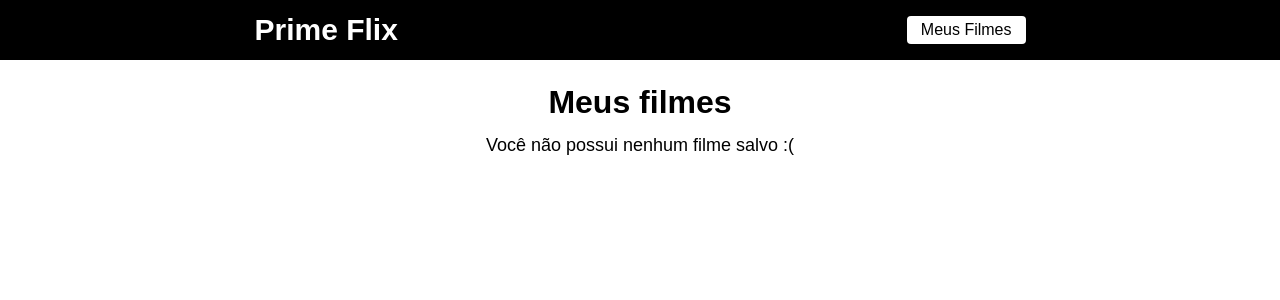
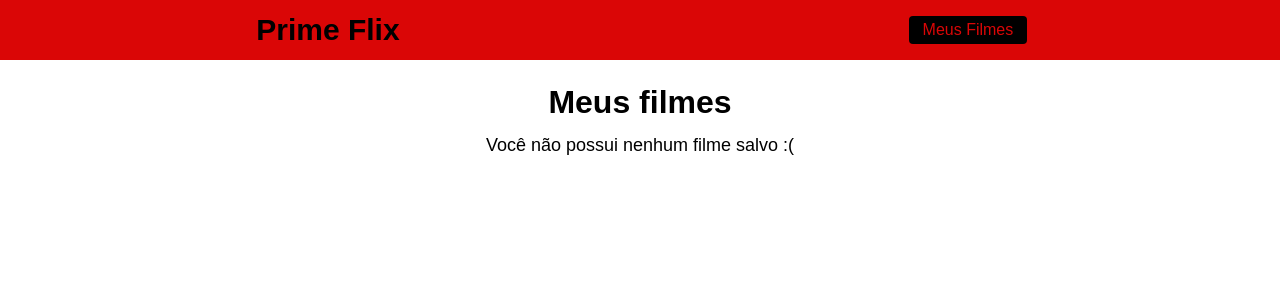
Before and after one commit to DeyvisonMoraes05/my-prime-flix, a React (Create React App) app: page /favoritos in a window 1280 px wide. Shown: the top 300 px of the page. Built offline with nearby package versions, Linux system fonts and the light colour scheme.

Commit message:
Header style change

```diff
--- a/src/components/Header/header.css
+++ b/src/components/Header/header.css
@@ -4,22 +4,33 @@ header{
     justify-content: space-around;
     width: 100%;
     height: 60px;
-    background-color: #000000;
+    background-color: #da0606;
 }
 
 .logo {
     text-decoration: none;
     font-size: 30px;
     cursor: pointer;
-    color: #FFF;
+    color: #000000;
     font-weight: bold;
+    padding: 3.5px 3.5px;
+}
+
+.logo:hover{
+    background-color: #000000;
+    color: #da0606;
 }
 
 .favoritos{
     text-decoration: none;
     cursor: pointer;
-    background-color: #FFF;
+    background-color: #000000;
     padding: 5px 14px;
-    color: #000000;
+    color: #da0606;
     border-radius: 4px;
 }
+
+.favoritos:hover{
+    background-color: #FFF;
+    color: #000000;
+}
```
